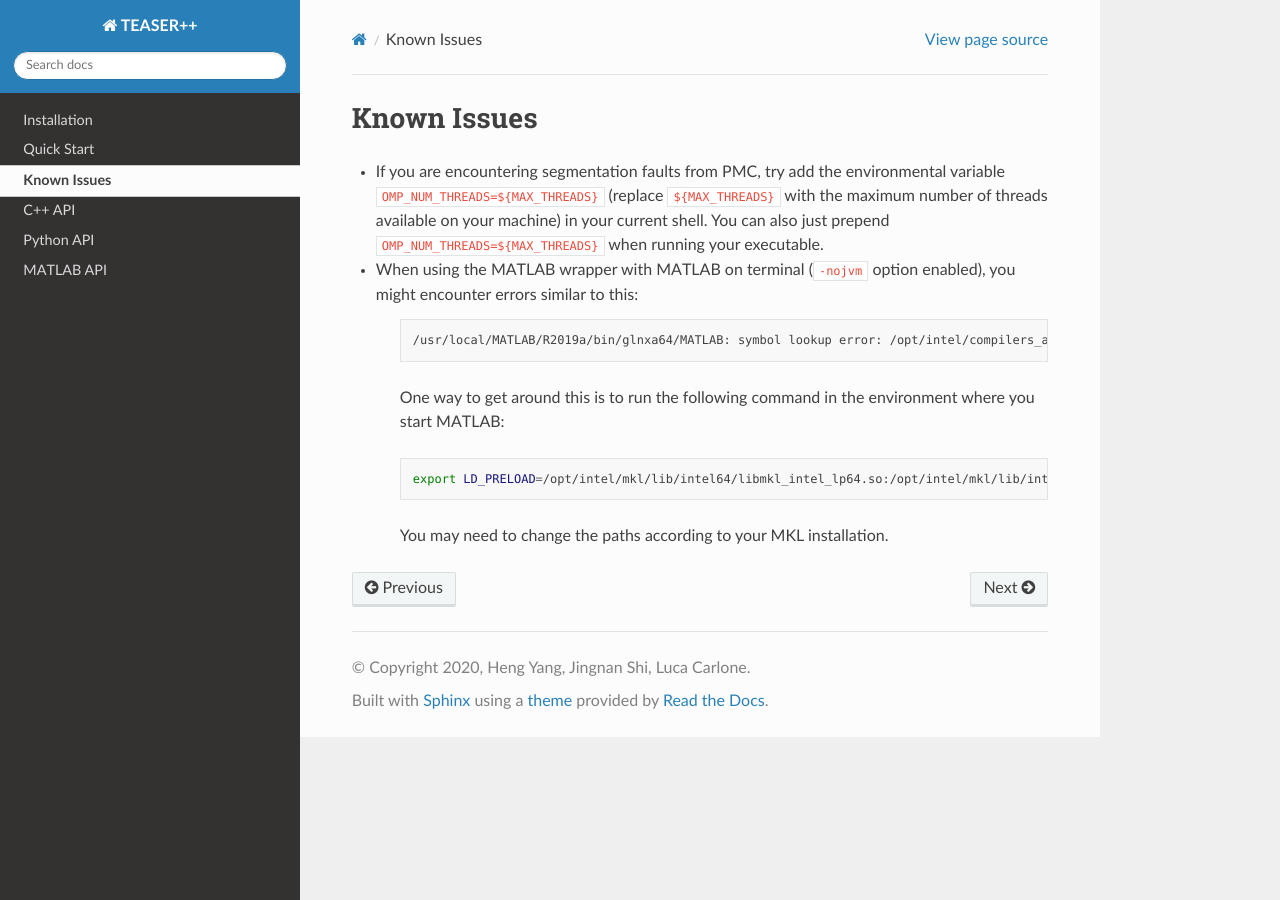
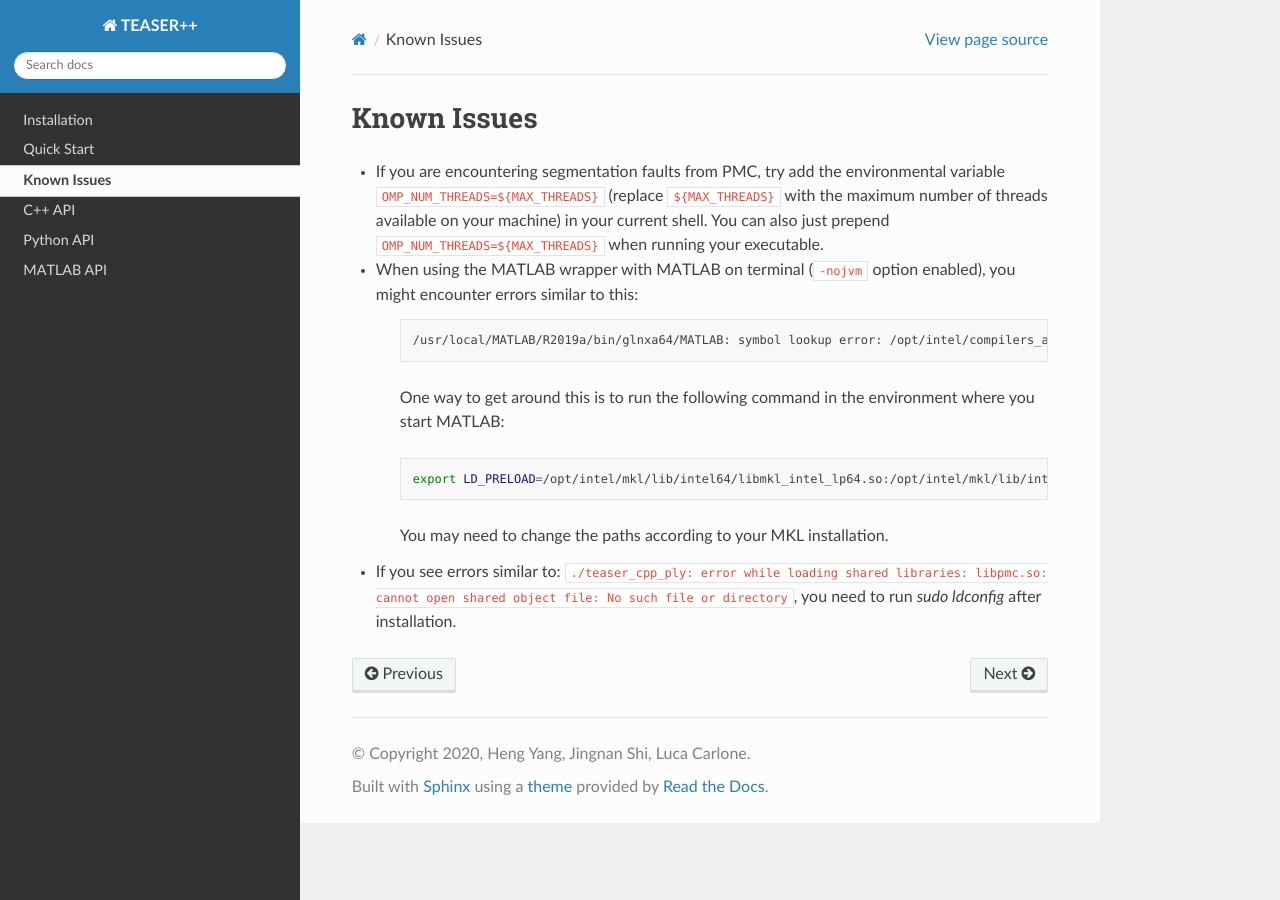
Before and after one commit to MIT-SPARK/TEASER-plusplus, a Sphinx documentation site: the page built from doc/known_issues.rst, in a window 1280 px wide. Built offline with Sphinx 7.4.7 and the Read the Docs theme 2.0.0, drawn with Linux system fonts in a browser that asks for light colours.

Commit message:
Update documentation (#107)
Mention ldconfig and manually install Eigen

```diff
--- a/doc/installation.rst
+++ b/doc/installation.rst
@@ -7,6 +7,7 @@ Supported Platforms
 -------------------
 
 TEASER++ has been tested on Ubuntu 18.04 with g++-7/9 and clang++-7/8/9.
+You can also install it on Ubunutu 16.04, however you may need to install Eigen 3.3 manually from source.
 
 For Python bindings, we recommend using Python 3.
 
@@ -59,6 +60,8 @@ If you want to build MATLAB bindings, you also need:
 
 TEASER++ uses the Parallel Maximum Clique (`paper <https://arxiv.org/abs/1302.6256>`_, `code <https://github.com/ryanrossi/pmc>`_) for maximum clique calculation. It will be downloaded automatically during CMake configuration. In addition, CMake will also download Google Test and pybind11 if necessary.
 
+On Ubuntu 16.04, you may need to install Eigen 3.3 manually. You can do so by following the official installation instructions.
+
 On macOS
 ^^^^^^^^^^
 
@@ -107,6 +110,8 @@ Make sure you have compiled the project, then run:
 
    # Install shared libraries and headers
    sudo make install
+   # Update links and cache to shared libraries
+   sudo ldconfig
 
 Installing Python bindings
 ^^^^^^^^^^^^^^^^^^^^^^^^^^^^^^^^^^^^
--- a/doc/known_issues.rst
+++ b/doc/known_issues.rst
@@ -16,3 +16,4 @@ Known Issues
       export LD_PRELOAD=/opt/intel/mkl/lib/intel64/libmkl_intel_lp64.so:/opt/intel/mkl/lib/intel64/libmkl_gnu_thread.so:/opt/intel/mkl/lib/intel64/libmkl_core.so
 
    You may need to change the paths according to your MKL installation.
+- If you see errors similar to:  ``./teaser_cpp_ply: error while loading shared libraries: libpmc.so: cannot open shared object file: No such file or directory``, you need to run `sudo ldconfig` after installation.
```
Also changed, not shown: README.md (+1 -0 lines).
